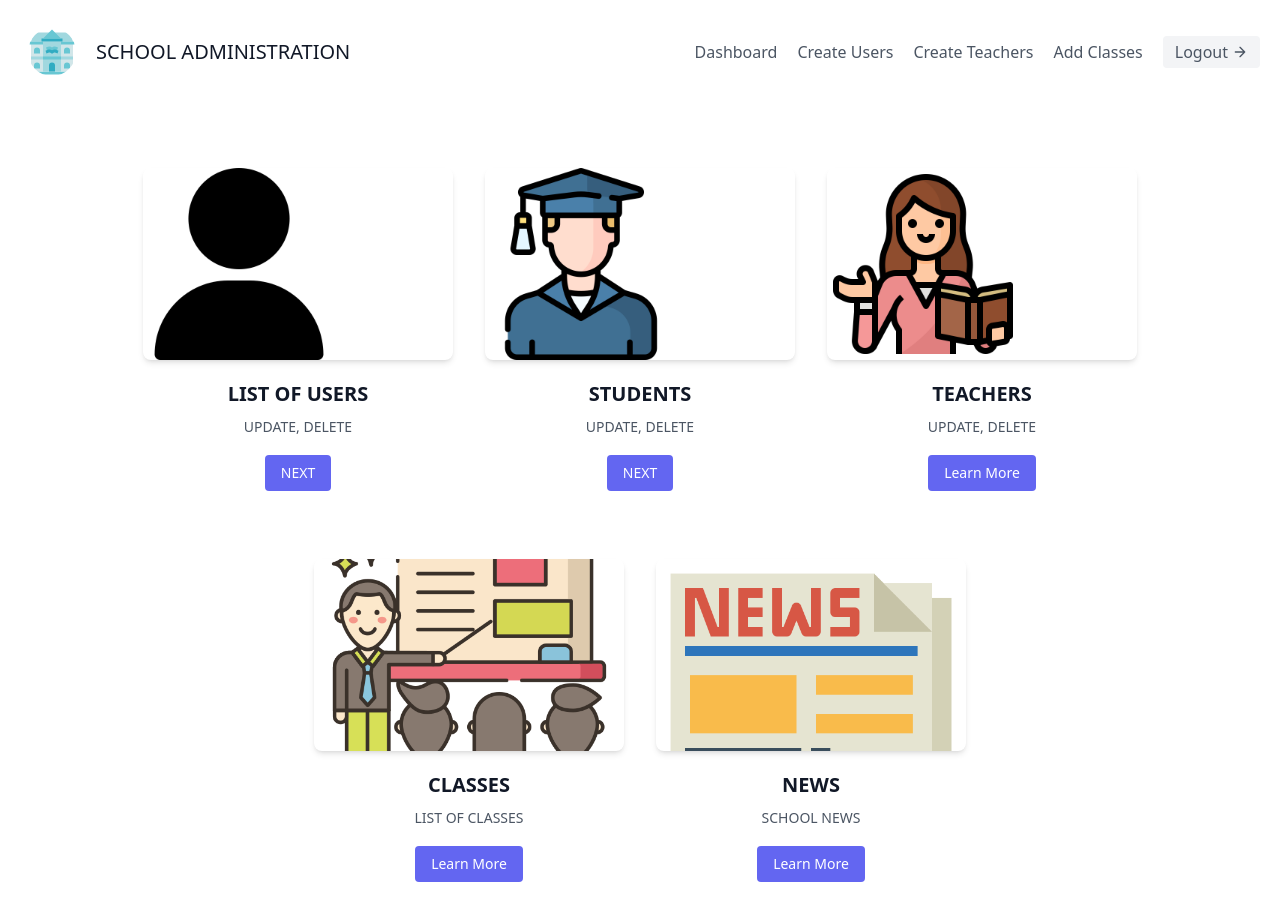
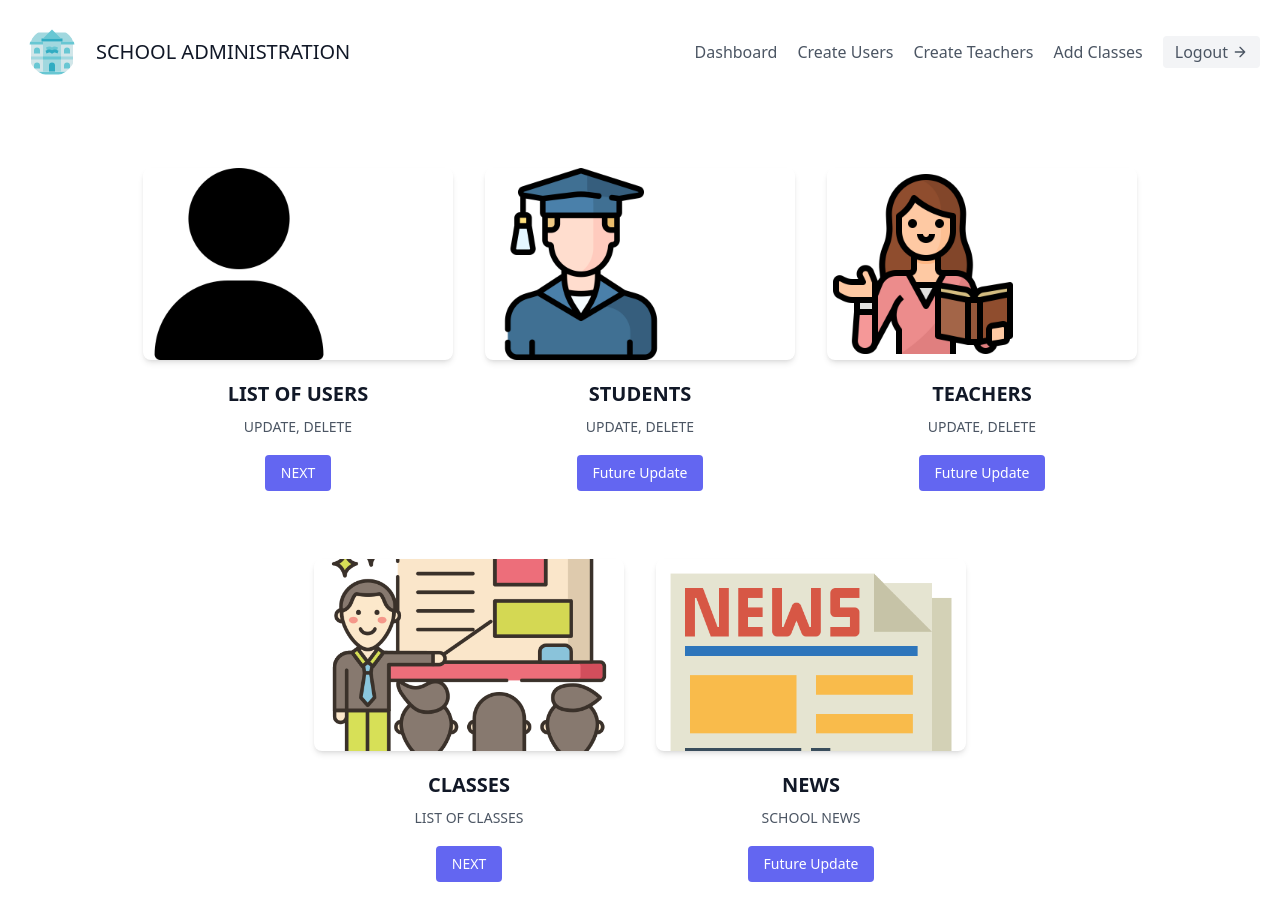
Before and after one commit to Vicky00711/Synoptic-Project-Frontend, a React (Vite) app: page /adminDashboard in a window 1280 px wide. Shown: the top 920 px of the page. Built offline with nearby package versions, Linux system fonts and the light colour scheme.

Commit message:
small change

```diff
--- a/src/pages/AdminDashboard.jsx
+++ b/src/pages/AdminDashboard.jsx
@@ -59,7 +59,7 @@ const AdminDashboard = () => {
                  UPDATE, DELETE
               </p>
               <button className="flex mx-auto mt-4 text-white bg-indigo-500 border-0 py-2 px-4 focus:outline-none hover:bg-indigo-600 rounded text-sm">
-                NEXT
+                Future Update
               </button>
             </div>
 
@@ -78,7 +78,7 @@ const AdminDashboard = () => {
                 UPDATE, DELETE
               </p>
               <button className="flex mx-auto mt-4 text-white bg-indigo-500 border-0 py-2 px-4 focus:outline-none hover:bg-indigo-600 rounded text-sm">
-                Learn More
+                Future Update
               </button>
             </div>
           </div>
@@ -103,7 +103,7 @@ const AdminDashboard = () => {
                 LIST OF CLASSES
               </p>
               <button onClick={navigatePage2} className="flex mx-auto mt-4 text-white bg-indigo-500 border-0 py-2 px-4 focus:outline-none hover:bg-indigo-600 rounded text-sm">
-                Learn More
+                NEXT
               </button>
             </div>
 
@@ -122,7 +122,7 @@ const AdminDashboard = () => {
                 SCHOOL NEWS
               </p>
               <button className="flex mx-auto mt-4 text-white bg-indigo-500 border-0 py-2 px-4 focus:outline-none hover:bg-indigo-600 rounded text-sm">
-                Learn More
+                Future Update
               </button>
             </div>
           </div>
```
